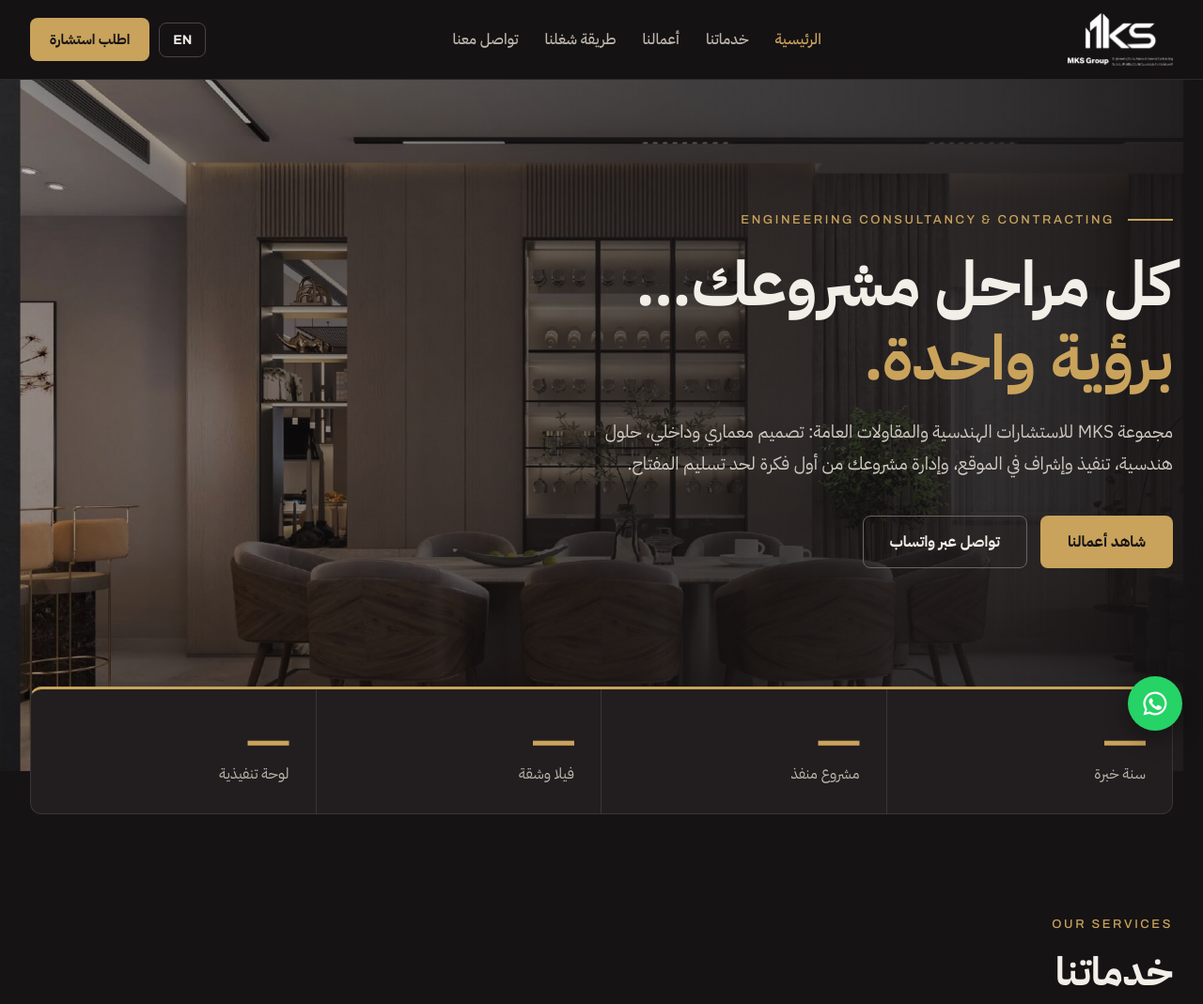
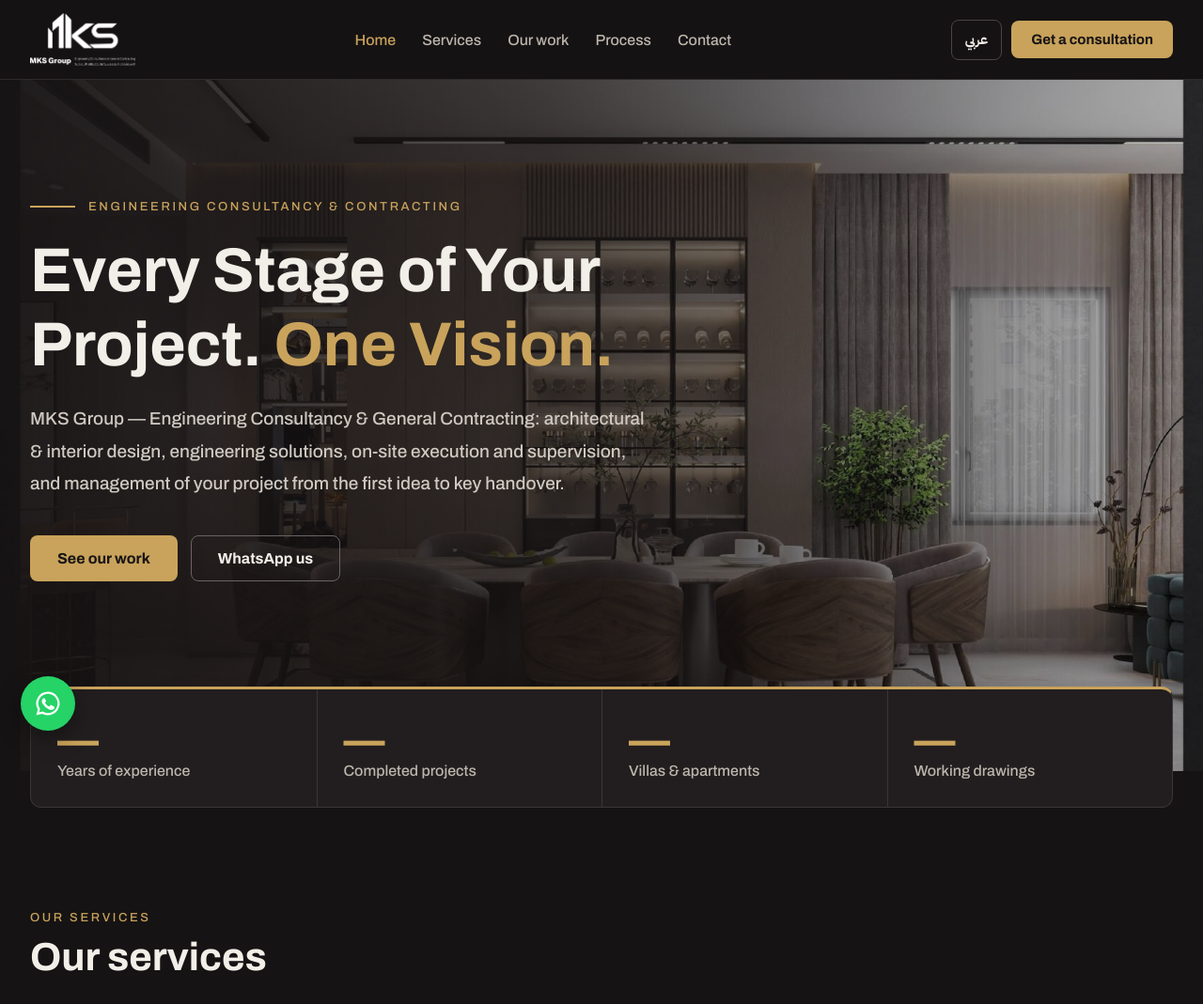
Before and after one commit to muhammedalimasar-wq/mks-portfolio, a plain HTML site: page index.html in a window 1280 px wide. Shown: the top 1069 px of the page at 94% size. Drawn offline with Linux system fonts and the light colour scheme.

Commit message:
Default language: English (Arabic via toggle)
Co-Authored-By: Claude Opus 5.5 <noreply@anthropic.com>
Claude-Session: https://claude.ai/code/session_01U52CKS8cfhCiPisiFAW8Vu

```diff
--- a/index.html
+++ b/index.html
@@ -1,5 +1,5 @@
 <!doctype html>
-<html lang="ar" dir="rtl">
+<html lang="en" dir="ltr">
 <head>
 <meta charset="utf-8">
 <meta name="viewport" content="width=device-width,initial-scale=1">
--- a/js/common.js
+++ b/js/common.js
@@ -80,8 +80,8 @@
                set: (k, v) => { try { localStorage.setItem(k, v); } catch (_) {} } };
   window.MKS_LS = LS;
   const qs = new URLSearchParams(location.search);
-  let lang = qs.get('lang') || LS.get('mks_lang') || 'ar';
-  if (!T[lang]) lang = 'ar';
+  let lang = qs.get('lang') || LS.get('mks_lang') || 'en';
+  if (!T[lang]) lang = 'en';
 
   // client tracking code (?c=CL-001) is remembered for the whole visit
   const c = qs.get('c');
```
Also changed, not shown: project.html (+1 -1 lines).
